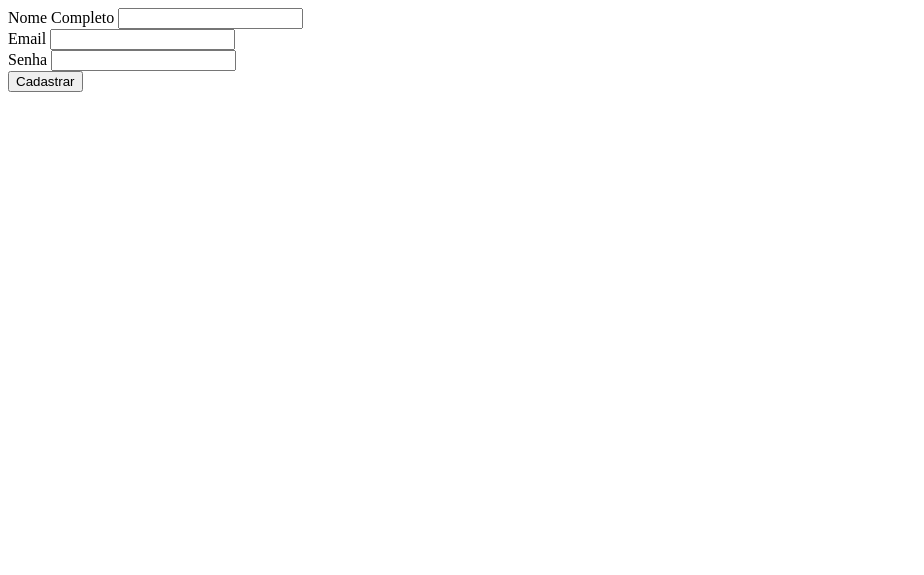
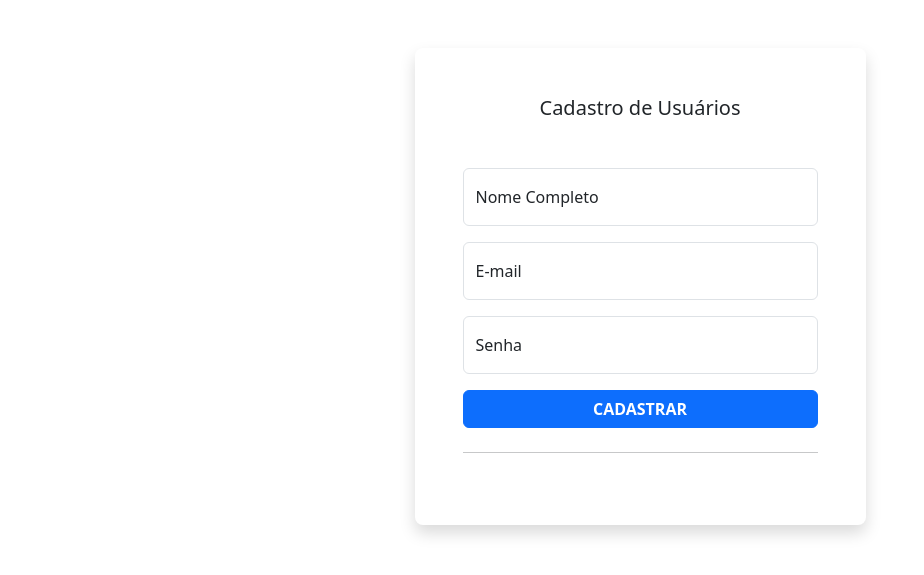
Before and after one commit to CheuriYanca/novosite, a Django app: page /cadastro/ in a window 1280 px wide. Shown: the top 575 px of the page, without its empty margins (0-924 px from the left). Run offline with Django 5.2, Linux system fonts and the light colour scheme.

Commit message:
aula23.08.24

```diff
--- a/usuarios/templates/usuarios/cadastro.html
+++ b/usuarios/templates/usuarios/cadastro.html
@@ -1,30 +1,43 @@
+{% load static %}
 <!DOCTYPE html>
-<html lang="en">
+<html lang="pt-br">
   <head>
     <meta charset="UTF-8">
     <meta http-equiv="X-UA-Compatible" content="IE-Edge"/>
     <meta name="viewport" content="width=device-width, initial-scale=1.0" />
+    <link href="https://cdn.jsdelivr.net/npm/bootstrap@5.3.3/dist/css/bootstrap.min.css" rel="stylesheet" integrity="sha384-QWTKZyjpPEjISv5WaRU9OFeRpok6YctnYmDr5pNlyT2bRjXh0JMhjY6hW+ALEwIH" crossorigin="anonymous">
     <title>Cadastro de Usuários</title>
   </head>
   <body>
     <div class="container">
-      <form action="{% url 'cadastro' %}" method="POST">
-        {% csrf_token %}
-        <div class="input-name">
-          <label for="username">Nome Completo</label>
-          <input type="text" id="username" name="nome">
+      <div class="row">
+        <div class="col-sm-9 col-md-7 col-lg-5 mx-auto">
+          <div class="card border-0 shadow rounded-3 my-5">
+            <div class="card-body p-4 p-sm-5">
+              <h5 class="card-title text-center mb-5 fw-light fs-5">Cadastro de Usuários</h5>
+              <form action="{% url 'cadastro' %}" method="POST">
+                {% csrf_token %}
+                <div class="form-floating mb-3">
+                  <input type="text" class="form-control" id="floatingInput" placeholder="Nome Completo" name="firstname">
+                  <label for="floatingInput">Nome Completo</label>
+                </div>
+                <div class="form-floating mb-3">
+                  <input type="email" class="form-control" id="floatingInput" placeholder="name@example.com" name = "email">
+                  <label for="floatingInput">E-mail</label>
+                </div>
+                <div class="form-floating mb-3">
+                  <input type="password" class="form-control" id="floatingPassword" placeholder="Password" name = "senha">
+                  <label for="floatingPassword">Senha</label>
+                </div>
+                <div class="d-grid">
+                  <button class="btn btn-primary btn-login text-uppercase fw-bold" type="submit">CADASTRAR</button>
+                </div>
+                <hr class="my-4">
+              </form>
+            </div>
+          </div>
         </div>
-        <div class="input-email">
-          <label for="useremail">Email</label>
-          <input type="email" id="useremail" name="email">
-        </div><div class="input-password">
-          <label for="userpassword">Senha</label>
-          <input type="password" id="userpassword" name="senha">
-        </div>
-          <div class="register-button">
-            <button class="register-b" type="submit" >Cadastrar</button>
-          </div>
-      </form>
+      </div>
     </div>
   </body>
 </html>
--- a/usuarios/templates/usuarios/login.html
+++ b/usuarios/templates/usuarios/login.html
@@ -26,7 +26,6 @@
                     <input type="password" class="form-control" id="floatingPassword" placeholder="Password" name = "senha">
                     <label for="floatingPassword">Senha</label>
                   </div>
-
                   <div class="form-check mb-3">
                     <input class="form-check-input" type="checkbox" value="" id="rememberPasswordCheck">
                     <label class="form-check-label" for="rememberPasswordCheck">Esqueceu a senha?</label>
@@ -35,7 +34,6 @@
                     <button class="btn btn-primary btn-login text-uppercase fw-bold" type="submit">Login</button>
                   </div>
                   <hr class="my-4">
-
                 </form>
               </div>
             </div>
--- a/usuarios/views.py
+++ b/usuarios/views.py
@@ -3,6 +3,9 @@ from django.http.response import HttpResponse
 from django.contrib.auth.models import User
 from django.contrib.auth import authenticate
 from django.contrib.auth import login as login_django
+
+
+
 
 def login (request):
     if request.method == "GET":
@@ -26,7 +29,7 @@ def cadastro(request):
     username = request.POST.get('email')
     email = request.POST.get('email')
     password = request.POST.get('senha')
-    first_name = request.POST.get('nome')
+    first_name = request.POST.get('firstname')
 
     user =  User.objects.filter(username=username).first()
 
```
Also changed, not shown: db.sqlite3.
